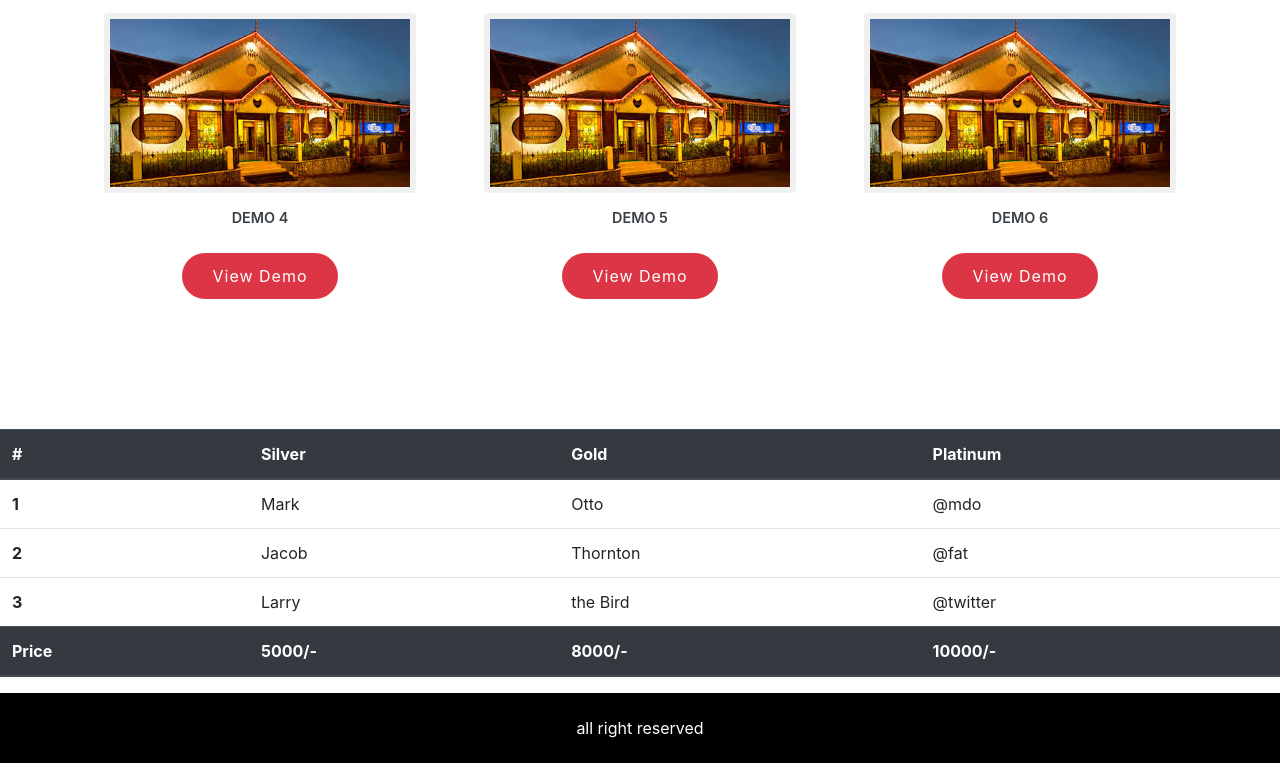
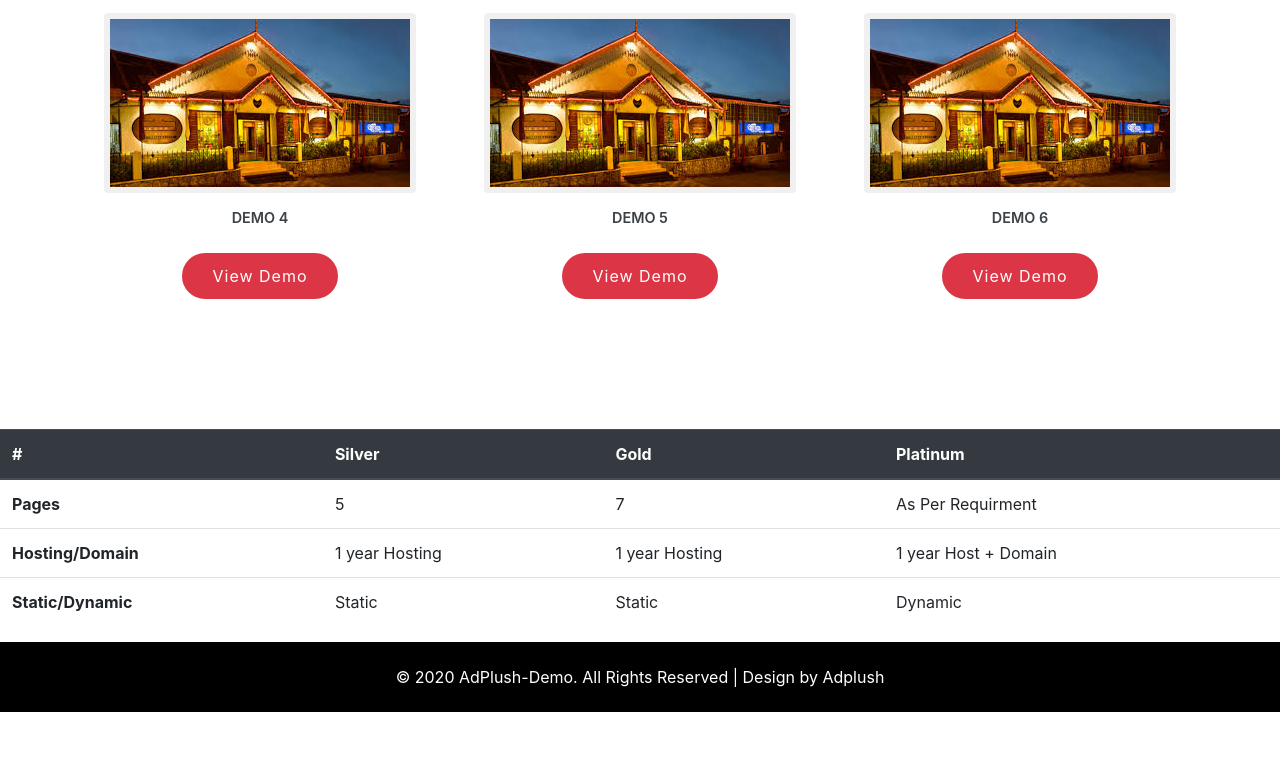
Before and after one commit to adplush/Home, a plain HTML site: page index.html in a window 1280 px wide. Shown: the part 576-1339 px from the top of the page. After the commit the page ends 1288 px from the top, so only its background shows below. Drawn offline with nearby package versions, Linux system fonts and the light colour scheme.

Commit message:
Update index.html
Footer

```diff
--- a/index.html
+++ b/index.html
@@ -90,37 +90,29 @@
                 </thead>
                 <tbody>
                     <tr>
-                    <th scope="row">1</th>
-                    <td>Mark</td>
-                    <td>Otto</td>
-                    <td>@mdo</td>
+                    <th scope="row">Pages</th>
+                    <td>5</td>
+                    <td>7</td>
+                    <td>As Per Requirment</td>
                     </tr>
                     <tr>
-                    <th scope="row">2</th>
-                    <td>Jacob</td>
-                    <td>Thornton</td>
-                    <td>@fat</td>
+                    <th scope="row">Hosting/Domain</th>
+                    <td>1 year Hosting</td>
+                    <td>1 year Hosting</td>
+                    <td>1 year Host + Domain</td>
                     </tr>
                     <tr>
-                    <th scope="row">3</th>
-                    <td>Larry</td>
-                    <td>the Bird</td>
-                    <td>@twitter</td>
+                    <th scope="row">Static/Dynamic</th>
+                    <td>Static</td>
+                    <td>Static</td>
+                    <td>Dynamic</td>
                     </tr>
                 </tbody>
-                <thead class="thead-dark">
-                    <tr>
-                    <th scope="col">Price</th>
-                    <th scope="col">5000/-</th>
-                    <th scope="col">8000/-</th>
-                    <th scope="col">10000/-</th>
-                    </tr>
-                </thead>
             </table>
         </section>
         <footer>
         <div style="background-color: black; height:70px;">
-            <p style="color: white; text-align: center; line-height: 70px;"> all right reserved </p>
+            <p style="color: white; text-align: center; line-height: 70px;"> © 2020 AdPlush-Demo. All Rights Reserved | Design by Adplush</p>
         </div>
         </footer>
         <script src="https://stackpath.bootstrapcdn.com/bootstrap/4.5.2/js/bootstrap.bundle.min.js" integrity="sha384-LtrjvnR4Twt/qOuYxE721u19sVFLVSA4hf/rRt6PrZTmiPltdZcI7q7PXQBYTKyf" crossorigin="anonymous"></script>
```
